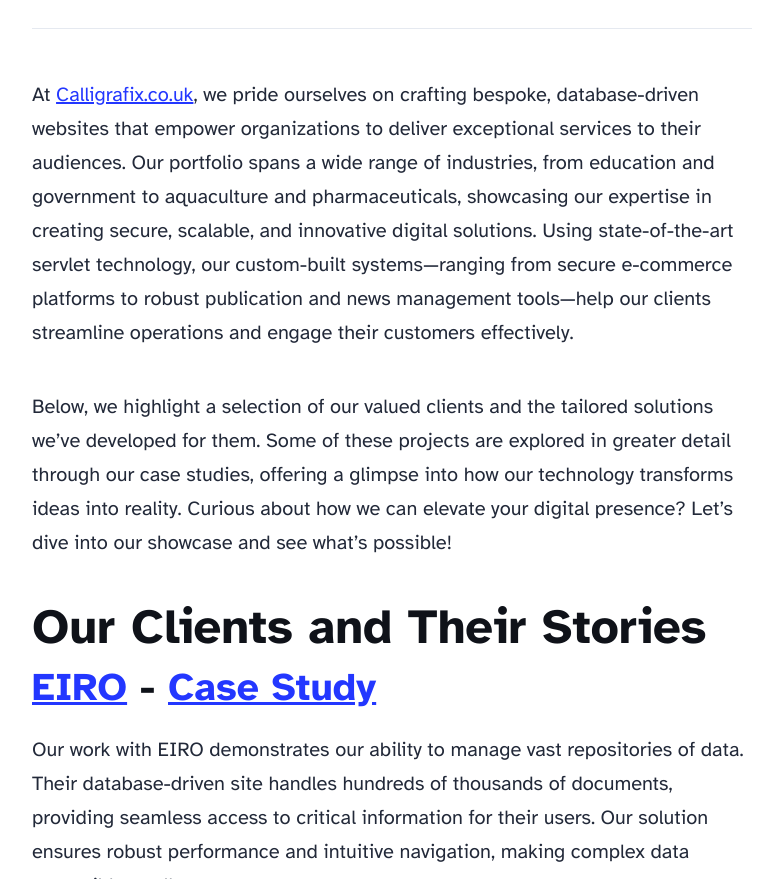
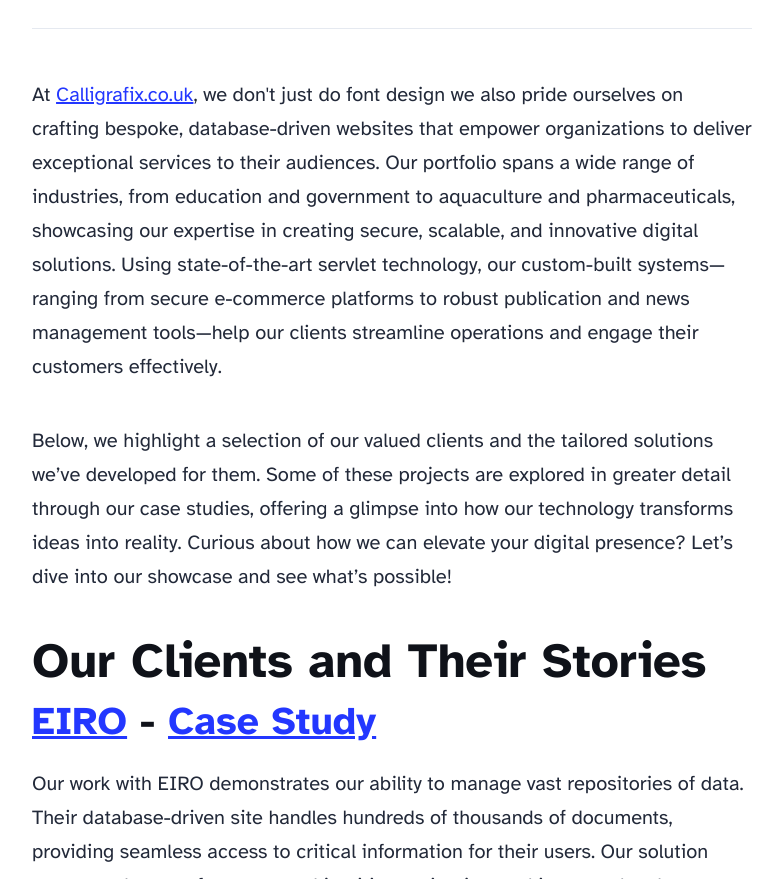
Before and after one commit to bestukonline/calligrafix, an Astro site: page /blog/first-post in a window 1280 px wide. Shown: the part 1014-1893 px from the top of the page, without its empty margins (248-1031 px from the left). Built offline with nearby package versions, Linux system fonts and the light colour scheme; Astro itself is replaced by a stand-in of ours.

Commit message:
Update first-post.md

```diff
--- a/src/content/blog/first-post.md
+++ b/src/content/blog/first-post.md
@@ -4,7 +4,7 @@
 pubDate: "Sep 05 2025"
 heroImage: "/calligrafixoffice.jpg"
 ---
-<p style="text-align: left;">At <a href="https://calligrafix.co.uk">Calligrafix.co.uk</a>, we pride ourselves on crafting bespoke, database-driven websites that empower organizations to deliver exceptional services to their audiences. Our portfolio spans a wide range of industries, from education and government to aquaculture and pharmaceuticals, showcasing our expertise in creating secure, scalable, and innovative digital solutions. Using state-of-the-art servlet technology, our custom-built systems—ranging from secure e-commerce platforms to robust publication and news management tools—help our clients streamline operations and engage their customers effectively.</p>
+<p style="text-align: left;">At <a href="https://calligrafix.co.uk">Calligrafix.co.uk</a>, we don't just do font design we also pride ourselves on crafting bespoke, database-driven websites that empower organizations to deliver exceptional services to their audiences. Our portfolio spans a wide range of industries, from education and government to aquaculture and pharmaceuticals, showcasing our expertise in creating secure, scalable, and innovative digital solutions. Using state-of-the-art servlet technology, our custom-built systems—ranging from secure e-commerce platforms to robust publication and news management tools—help our clients streamline operations and engage their customers effectively.</p>
 <p style="text-align: left;">Below, we highlight a selection of our valued clients and the tailored solutions we’ve developed for them. Some of these projects are explored in greater detail through our case studies, offering a glimpse into how our technology transforms ideas into reality. Curious about how we can elevate your digital presence? Let’s dive into our showcase and see what’s possible!</p>
 
 <h2 style="text-align: left;">Our Clients and Their Stories</h2>
```
